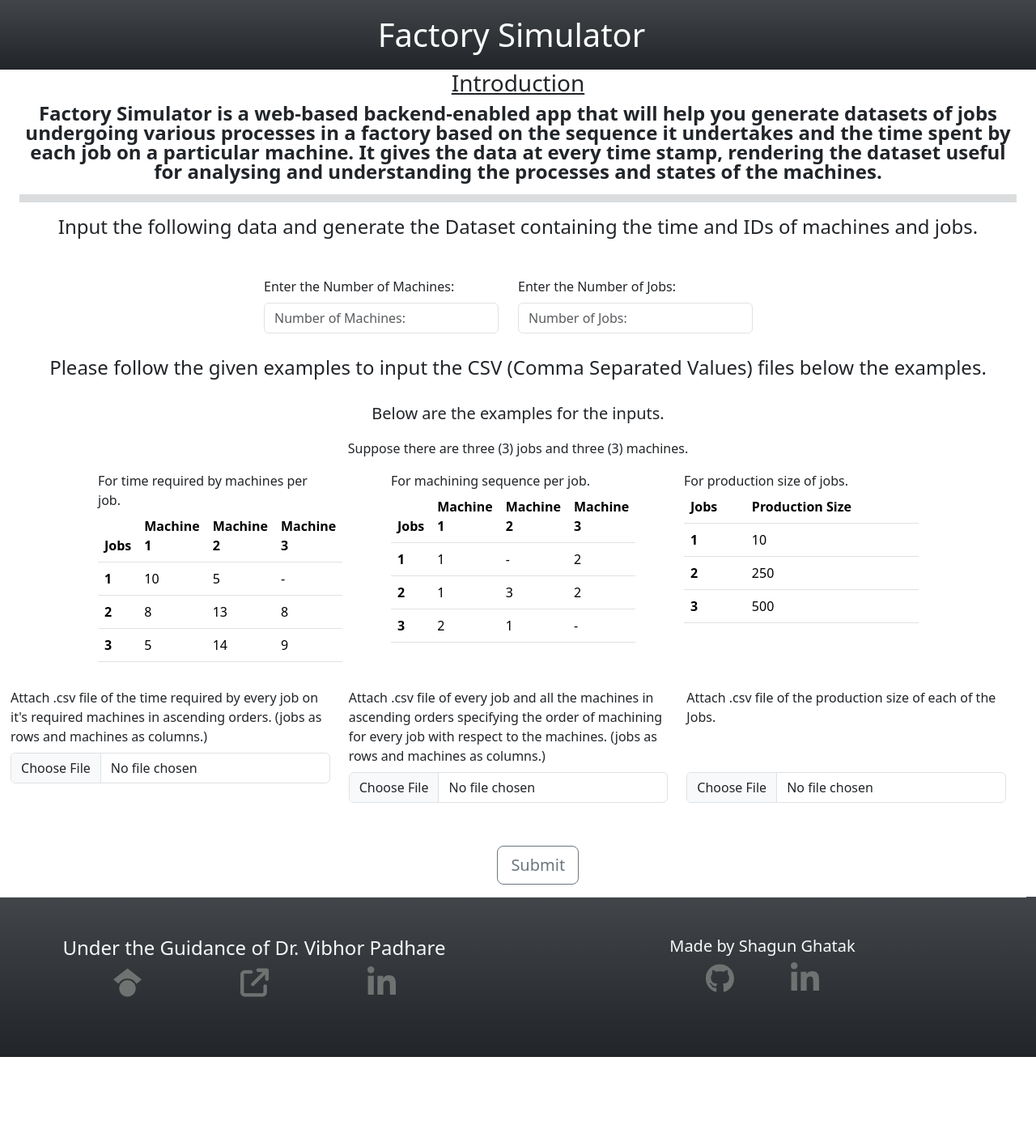
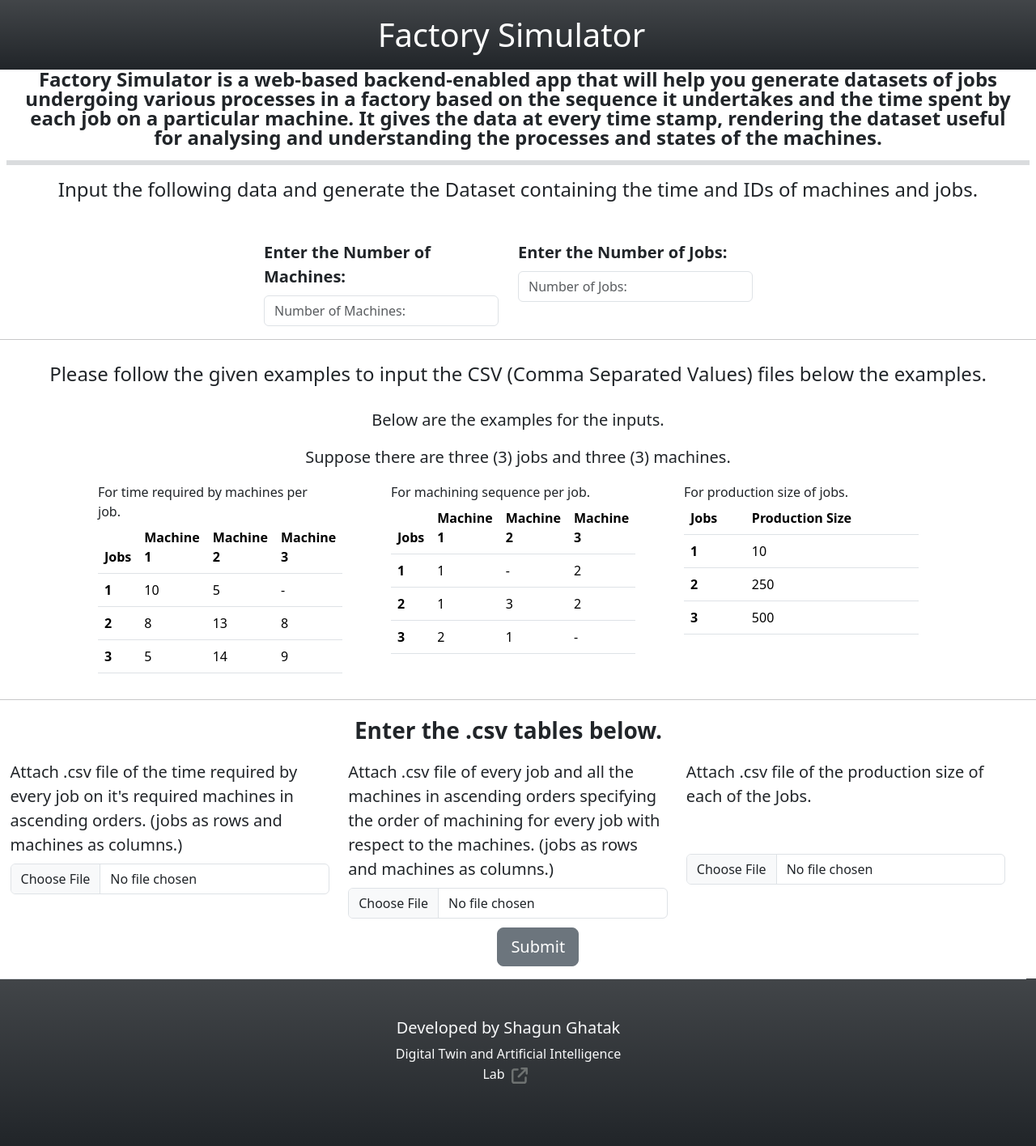
Before and after one commit to ShagunSG/Production_Schedule_Dataset_backend, a Django app: page / in a window 1280 px wide. Shown: the whole page at 81% size. Before the commit the page ends 1306 px from the top, so only its background shows below. Run offline with Django 5.2, Linux system fonts and the light colour scheme.

Commit message:
entirely working

```diff
--- a/website_backend/home/views.py
+++ b/website_backend/home/views.py
@@ -64,18 +64,21 @@ def index(request):
             consumerState.append(0)
 
         for i in range(int(number_of_jobs)):
+            bufferList_i = []
             buffer = deque()
             l = 1
             for j in range(SequenceLength[i]):
                 machineID = machiningSequence[i][j][0]
-                buffer.append((machineID, completionTime(i, j)))
-            bufferList.append(buffer)
+                buffer.append((i+1, machineID, completionTime(i, j)))
+            bufferList_i.append(buffer)
             while(l<prod_size.iloc[i,1]):
                 buffer_cp = buffer.copy()
-                bufferList.append(buffer_cp)
+                bufferList_i.append(buffer_cp)
                 l += 1
+            bufferList.append(bufferList_i)
         entity_id = []
-        product_id = []
+        job_id = []
+        product_id=[]
         start_time = []
         end_time = []
         time_elapsed = []
@@ -84,26 +87,29 @@ def index(request):
         finTime = 0
 
         # Consumer thread function
-        def entity(jobID, buffer):
+        def entity(buffer, jobID):
             global finTime
             while(len(buffer)):
                 item = buffer.popleft()
-                with lockList[item[0]]:
+                # print(item, "\n")
+                with lockList[item[1]]:
                     iniTime = finTime
-                    sleep(item[1]/4)
-                    finTime = iniTime + item[1]
+                    sleep(item[2])
+                    finTime = iniTime + item[2]
                     end_time.append(finTime)
                     start_time.append(iniTime)
                     TimeElapsed = (finTime-iniTime)
                     time_elapsed.append(TimeElapsed)
-                    product_id.append(jobID + 1)
-                    entity_id.append(item[0] + 1)
+                    product_id.append(item[0])
+                    job_id.append(jobID)
+                    entity_id.append(item[1] + 1)
 
         # Create and start consumer threads
         entityThreads = []
         for i in range(int(number_of_jobs)):
             for j in range(prod_size.iloc[i,1]):
-                t = threading.Thread(target = entity, args=(i,bufferList[j]))
+                print(j, "BufferList: ", bufferList[i][j], "\n")
+                t = threading.Thread(target = entity, args=(bufferList[i][j], j+1))
                 entityThreads.append(t)
                 t.start()
 
@@ -111,8 +117,8 @@ def index(request):
         for t in entityThreads:
             t.join()
 
-        list_data = list(zip(product_id,entity_id,start_time,end_time,time_elapsed))
-        data = pd.DataFrame(list_data, columns = ['Product ID', 'Entity ID', 'Start Time', 'End Time', 'Time Elapsed'])
+        list_data = list(zip(product_id, job_id, entity_id,start_time,end_time,time_elapsed))
+        data = pd.DataFrame(list_data, columns = ['Product ID', 'Job ID', 'Entity ID', 'Start Time', 'End Time', 'Time Elapsed'])
 
         csvData = data.to_csv(index=False)
         csvFilePath = 'data.csv'
--- a/website_backend/templates/index.html
+++ b/website_backend/templates/index.html
@@ -23,7 +23,6 @@
       <span class="navbar-brand mb-0 fs-1">Factory Simulator</span>
     </nav>
     {% comment %} Introduction {% endcomment %}
-    <h3 class="text-center text-decoration-underline">Introduction</h3>
     <div class="text-center mx-4 fw-semibold fs-4 lh-1">
       Factory Simulator is a web-based backend-enabled app that will help you
       generate datasets of jobs undergoing various processes in a factory based
@@ -32,7 +31,7 @@
       dataset useful for analysing and understanding the processes and states of
       the machines.
     </div>
-    <hr class="border border-secondary border-5 mx-4" />
+    <hr class="border border-secondary border-3 mx-2" />
     {% comment %} Input by user {% endcomment %}
     <div class="text-center mt-3 mb-5">
       <h4>
@@ -45,7 +44,7 @@
         {% csrf_token %}
         <div class="row row-cols-auto justify-content-center container-fluid">
           <div class="col-sm-3">
-            <label for="floatingInputGrid01" class="form-label"
+            <label for="floatingInputGrid01" class="form-label fs-5 fw-bold"
               >Enter the Number of Machines:</label
             >
             <input
@@ -57,7 +56,7 @@
             />
           </div>
           <div class="col-sm-3">
-            <label for="floatingInputGrid02" class="form-label"
+            <label for="floatingInputGrid02" class="form-label fs-5 fw-bold"
               >Enter the Number of Jobs:</label
             >
             <input
@@ -69,13 +68,14 @@
             />
           </div>
         </div>
+        <hr />
         <p class="text-center fs-4 my-4">
           Please follow the given examples to input the CSV (Comma Separated
           Values) files below the examples.
         </p>
         {% comment %} Example {% endcomment %}
         <p class="text-center fs-5">Below are the examples for the inputs.</p>
-        <p class="text-center fs-6">
+        <p class="text-center fs-5">
           Suppose there are three (3) jobs and three (3) machines.
         </p>
         <div class="row justify-content-center container-fluid">
@@ -171,12 +171,16 @@
             </table>
           </div>
         </div>
+        <hr />
         {% comment %} Input tables {% endcomment %}
         <div
           class="input-group row justify-content-center mt-3 container-fluid"
         >
+          <div class="text-center fs-3 fw-bold mb-3">
+            Enter the .csv tables below.
+          </div>
           <div class="col-sm-4">
-            <label for="inputGroupFile01" class="form-label"
+            <label for="inputGroupFile01" class="form-label fs-5"
               >Attach .csv file of the time required by every job on it's
               required machines in ascending orders. (jobs as rows and machines
               as columns.)</label
@@ -191,7 +195,7 @@
             />
           </div>
           <div class="col-sm-4">
-            <label for="inputGroupFile02" class="form-label"
+            <label for="inputGroupFile02" class="form-label fs-5"
               >Attach .csv file of every job and all the machines in ascending
               orders specifying the order of machining for every job with
               respect to the machines. (jobs as rows and machines as
@@ -207,7 +211,7 @@
             />
           </div>
           <div class="col-sm-4">
-            <label for="inputGroupFile01" class="form-label"
+            <label for="inputGroupFile01" class="form-label fs-5"
               >Attach .csv file of the production size of each of the Jobs.
             </label>
             <input
@@ -221,7 +225,7 @@
           </div>
         </div>
         <button
-          class="btn btn-outline-secondary btn-lg"
+          class="btn btn-secondary btn-lg"
           type="submit"
           style="margin-left: 48vw; margin-top: 5px; margin-bottom: 15px"
         >
@@ -235,95 +239,23 @@
         class="row py-5 border-top container-fluid justify-content-center"
       >
         <div class="col mb-3 text-center">
-          <h4>Under the Guidance of Dr. Vibhor Padhare</h4>
+          <h5>Developed by Shagun Ghatak</h5>
           <div class="row justify-content-center">
-            <div class="mb-2 col-sm-3">
-              <a
-                href="https://scholar.google.com/citations?user=dFpKFrkAAAAJ&hl=en"
-                class="nav-link p-0 text-light"
-                ><svg
-                  xmlns="http://www.w3.org/2000/svg"
-                  height="40"
-                  width="35"
-                  viewBox="0 0 512 512"
-                >
-                  <!--!Font Awesome Free 6.5.1 by @fontawesome - https://fontawesome.com License - https://fontawesome.com/license/free Copyright 2024 Fonticons, Inc.-->
-                  <path
-                    fill="#6e7271"
-                    d="M390.9 298.5c0 0 0 .1 .1 .1c9.2 19.4 14.4 41.1 14.4 64C405.3 445.1 338.5 512 256 512s-149.3-66.9-149.3-149.3c0-22.9 5.2-44.6 14.4-64h0c1.7-3.6 3.6-7.2 5.6-10.7c4.4-7.6 9.4-14.7 15-21.3c27.4-32.6 68.5-53.3 114.4-53.3c33.6 0 64.6 11.1 89.6 29.9c9.1 6.9 17.4 14.7 24.8 23.5c5.6 6.6 10.6 13.8 15 21.3c2 3.4 3.8 7 5.5 10.5zm26.4-18.8c-30.1-58.4-91-98.4-161.3-98.4s-131.2 40-161.3 98.4L0 202.7 256 0 512 202.7l-94.7 77.1z"
-                  /></svg
-              ></a>
-            </div>
             <div class="mb-2 col-sm-3">
               <a
                 href="https://vibhorpandhare.in/"
                 class="nav-link p-0 text-light"
-                ><svg
+                >Digital Twin and Artificial Intelligence Lab<svg
                   xmlns="http://www.w3.org/2000/svg"
-                  height="40"
-                  width="35"
+                  height="30"
+                  width="20"
                   viewBox="0 0 512 512"
+                  class="bi bi-arrow-right-circle-fill mx-2"
                 >
                   <!--!Font Awesome Free 6.5.1 by @fontawesome - https://fontawesome.com License - https://fontawesome.com/license/free Copyright 2024 Fonticons, Inc.-->
                   <path
                     fill="#6e7271"
                     d="M320 0c-17.7 0-32 14.3-32 32s14.3 32 32 32h82.7L201.4 265.4c-12.5 12.5-12.5 32.8 0 45.3s32.8 12.5 45.3 0L448 109.3V192c0 17.7 14.3 32 32 32s32-14.3 32-32V32c0-17.7-14.3-32-32-32H320zM80 32C35.8 32 0 67.8 0 112V432c0 44.2 35.8 80 80 80H400c44.2 0 80-35.8 80-80V320c0-17.7-14.3-32-32-32s-32 14.3-32 32V432c0 8.8-7.2 16-16 16H80c-8.8 0-16-7.2-16-16V112c0-8.8 7.2-16 16-16H192c17.7 0 32-14.3 32-32s-14.3-32-32-32H80z"
-                  /></svg
-              ></a>
-            </div>
-            <div class="mb-2 col-sm-3">
-              <a
-                href="https://www.linkedin.com/in/vibhorpandhare/"
-                class="nav-link p-0 text-light"
-                ><svg
-                  xmlns="http://www.w3.org/2000/svg"
-                  height="40"
-                  width="35"
-                  viewBox="0 0 448 512"
-                >
-                  <!--!Font Awesome Free 6.5.1 by @fontawesome - https://fontawesome.com License - https://fontawesome.com/license/free Copyright 2024 Fonticons, Inc.-->
-                  <path
-                    fill="#6e7271"
-                    d="M100.3 448H7.4V148.9h92.9zM53.8 108.1C24.1 108.1 0 83.5 0 53.8a53.8 53.8 0 0 1 107.6 0c0 29.7-24.1 54.3-53.8 54.3zM447.9 448h-92.7V302.4c0-34.7-.7-79.2-48.3-79.2-48.3 0-55.7 37.7-55.7 76.7V448h-92.8V148.9h89.1v40.8h1.3c12.4-23.5 42.7-48.3 87.9-48.3 94 0 111.3 61.9 111.3 142.3V448z"
-                  /></svg
-              ></a>
-            </div>
-          </div>
-        </div>
-        <div class="col mb-3 text-center">
-          <h5>Made by Shagun Ghatak</h5>
-          <div class="row justify-content-center">
-            <div class="col-sm-2 mb-2">
-              <a
-                href="https://github.com/ShagunSG/"
-                class="nav-link p-0 text-light"
-                ><svg
-                  xmlns="http://www.w3.org/2000/svg"
-                  height="40"
-                  width="35"
-                  viewBox="0 0 496 512"
-                >
-                  <!--!Font Awesome Free 6.5.1 by @fontawesome - https://fontawesome.com License - https://fontawesome.com/license/free Copyright 2024 Fonticons, Inc.-->
-                  <path
-                    fill="#6e7271"
-                    d="M165.9 397.4c0 2-2.3 3.6-5.2 3.6-3.3 .3-5.6-1.3-5.6-3.6 0-2 2.3-3.6 5.2-3.6 3-.3 5.6 1.3 5.6 3.6zm-31.1-4.5c-.7 2 1.3 4.3 4.3 4.9 2.6 1 5.6 0 6.2-2s-1.3-4.3-4.3-5.2c-2.6-.7-5.5 .3-6.2 2.3zm44.2-1.7c-2.9 .7-4.9 2.6-4.6 4.9 .3 2 2.9 3.3 5.9 2.6 2.9-.7 4.9-2.6 4.6-4.6-.3-1.9-3-3.2-5.9-2.9zM244.8 8C106.1 8 0 113.3 0 252c0 110.9 69.8 205.8 169.5 239.2 12.8 2.3 17.3-5.6 17.3-12.1 0-6.2-.3-40.4-.3-61.4 0 0-70 15-84.7-29.8 0 0-11.4-29.1-27.8-36.6 0 0-22.9-15.7 1.6-15.4 0 0 24.9 2 38.6 25.8 21.9 38.6 58.6 27.5 72.9 20.9 2.3-16 8.8-27.1 16-33.7-55.9-6.2-112.3-14.3-112.3-110.5 0-27.5 7.6-41.3 23.6-58.9-2.6-6.5-11.1-33.3 2.6-67.9 20.9-6.5 69 27 69 27 20-5.6 41.5-8.5 62.8-8.5s42.8 2.9 62.8 8.5c0 0 48.1-33.6 69-27 13.7 34.7 5.2 61.4 2.6 67.9 16 17.7 25.8 31.5 25.8 58.9 0 96.5-58.9 104.2-114.8 110.5 9.2 7.9 17 22.9 17 46.4 0 33.7-.3 75.4-.3 83.6 0 6.5 4.6 14.4 17.3 12.1C428.2 457.8 496 362.9 496 252 496 113.3 383.5 8 244.8 8zM97.2 352.9c-1.3 1-1 3.3 .7 5.2 1.6 1.6 3.9 2.3 5.2 1 1.3-1 1-3.3-.7-5.2-1.6-1.6-3.9-2.3-5.2-1zm-10.8-8.1c-.7 1.3 .3 2.9 2.3 3.9 1.6 1 3.6 .7 4.3-.7 .7-1.3-.3-2.9-2.3-3.9-2-.6-3.6-.3-4.3 .7zm32.4 35.6c-1.6 1.3-1 4.3 1.3 6.2 2.3 2.3 5.2 2.6 6.5 1 1.3-1.3 .7-4.3-1.3-6.2-2.2-2.3-5.2-2.6-6.5-1zm-11.4-14.7c-1.6 1-1.6 3.6 0 5.9 1.6 2.3 4.3 3.3 5.6 2.3 1.6-1.3 1.6-3.9 0-6.2-1.4-2.3-4-3.3-5.6-2z"
-                  /></svg
-              ></a>
-            </div>
-            <div class="col-sm-2 mb-2">
-              <a
-                href="https://www.linkedin.com/in/shagun-ghatak-59a411230/"
-                class="nav-link p-0 text-light"
-                ><svg
-                  xmlns="http://www.w3.org/2000/svg"
-                  height="40"
-                  width="35"
-                  viewBox="0 0 448 512"
-                >
-                  <!--!Font Awesome Free 6.5.1 by @fontawesome - https://fontawesome.com License - https://fontawesome.com/license/free Copyright 2024 Fonticons, Inc.-->
-                  <path
-                    fill="#6e7271"
-                    d="M100.3 448H7.4V148.9h92.9zM53.8 108.1C24.1 108.1 0 83.5 0 53.8a53.8 53.8 0 0 1 107.6 0c0 29.7-24.1 54.3-53.8 54.3zM447.9 448h-92.7V302.4c0-34.7-.7-79.2-48.3-79.2-48.3 0-55.7 37.7-55.7 76.7V448h-92.8V148.9h89.1v40.8h1.3c12.4-23.5 42.7-48.3 87.9-48.3 94 0 111.3 61.9 111.3 142.3V448z"
                   /></svg
               ></a>
             </div>
```
